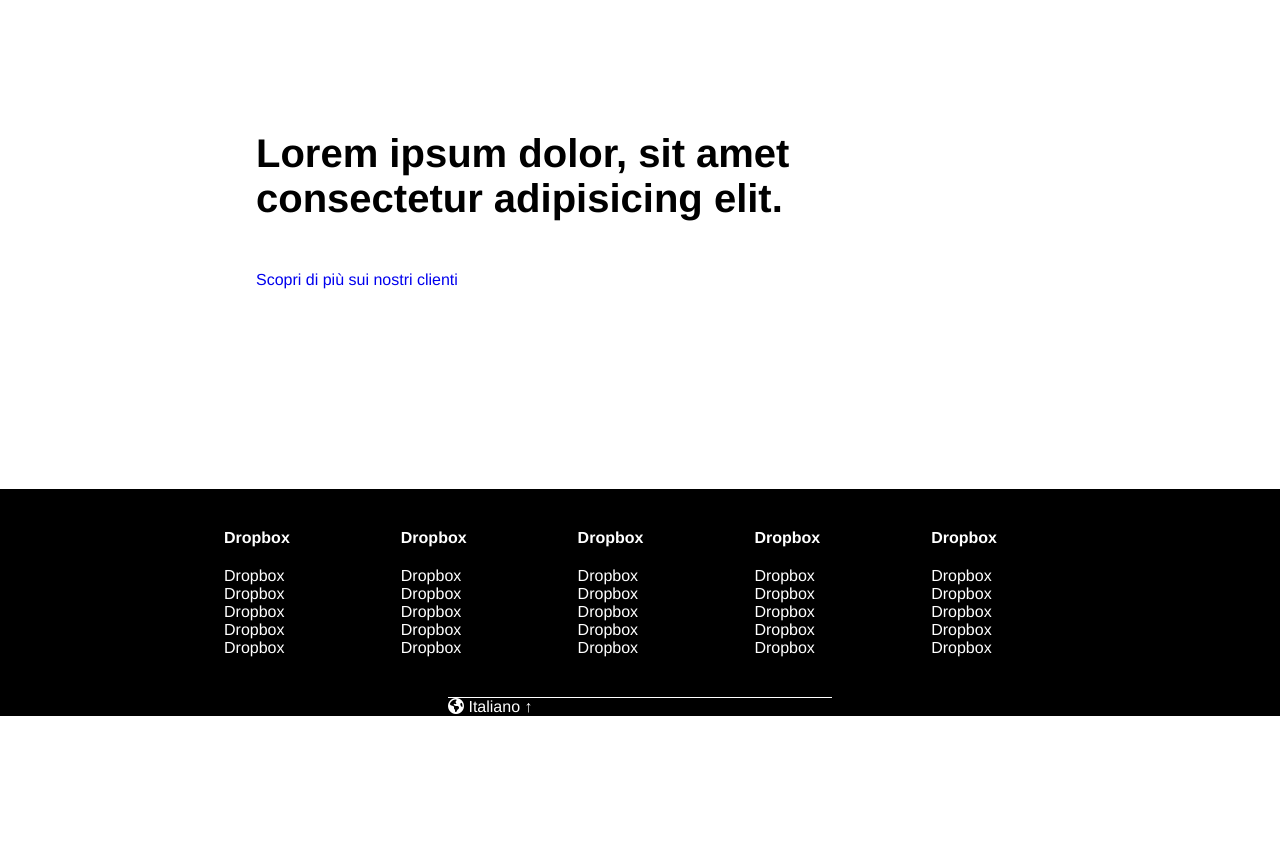
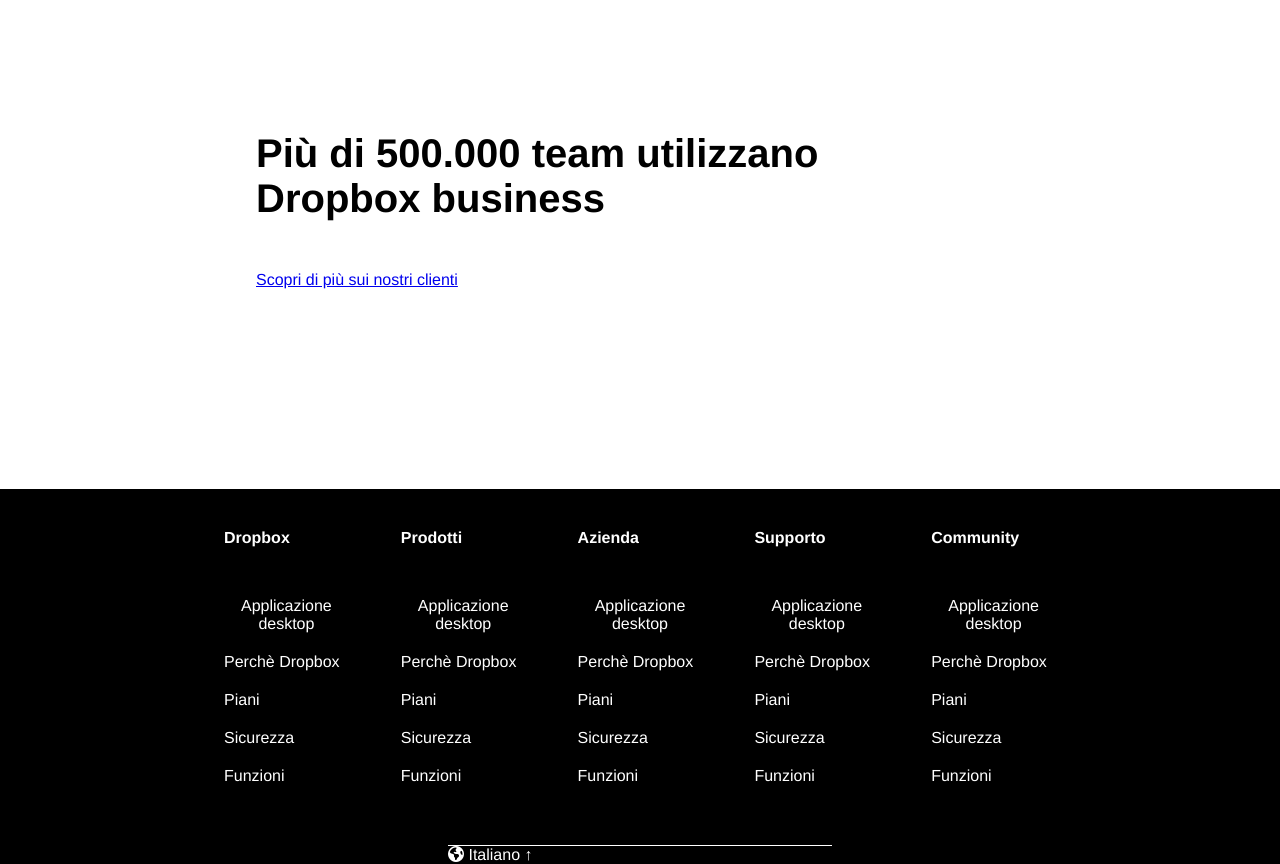
Before and after one commit to gabriele-ag/htmlcss-dropbox, a plain HTML site: page index.html in a window 1280 px wide. Shown: the part 4680-5544 px from the top of the page. Before the commit the page ends 5396 px from the top, so only its background shows below. Drawn offline with Linux system fonts and the light colour scheme.

Commit message:
feat: first part footer done

```diff
--- a/index.html
+++ b/index.html
@@ -210,8 +210,8 @@
 
         <section>
             <div class="classaction container2 mar-200y">
-                <h2 class="mar-bott">Lorem ipsum dolor, sit amet consectetur adipisicing elit.</h2>
-                <a href="Scopri di più sui nostri clienti">Scopri di più sui nostri clienti</a>
+                <h2 class="mar-bott">Più di 500.000 team utilizzano <br>Dropbox business</h2>
+                <a href="Scopri di più sui nostri clienti" class="underline">Scopri di più sui nostri clienti</a>
             </div>
         </section>
 
@@ -223,52 +223,52 @@
         <div class="footersite container1 flex pad-40y">
             <div class="footerlist">
                 <ul class="linklist">
-                    <li class="mar-bott2"><h4>Dropbox</h4></li>
-                    <li><a href="footerlink" class="link">Dropbox</a></li>
-                    <li><a href="footerlink" class="link">Dropbox</a></li>
-                    <li><a href="footerlink" class="link">Dropbox</a></li>
-                    <li><a href="footerlink" class="link">Dropbox</a></li>
-                    <li><a href="footerlink" class="link">Dropbox</a></li>
+                    <li class="mar-bott"><h4>Dropbox</h4></li>
+                    <li><a href="footerlink" class="link mar-bott2">Applicazione desktop</a></li>
+                    <li><a href="footerlink" class="link mar-bott2">Perchè Dropbox</a></li>
+                    <li><a href="footerlink" class="link mar-bott2">Piani</a></li>
+                    <li><a href="footerlink" class="link mar-bott2">Sicurezza</a></li>
+                    <li><a href="footerlink" class="link mar-bott2">Funzioni</a></li>
                 </ul>
             </div>
             <div class="footerlist">
                 <ul class="linklist">
-                    <li class="mar-bott2"><h4>Dropbox</h4></li>
-                    <li><a href="footerlink" class="link">Dropbox</a></li>
-                    <li><a href="footerlink" class="link">Dropbox</a></li>
-                    <li><a href="footerlink" class="link">Dropbox</a></li>
-                    <li><a href="footerlink" class="link">Dropbox</a></li>
-                    <li><a href="footerlink" class="link">Dropbox</a></li>
+                    <li class="mar-bott"><h4>Prodotti</h4></li>
+                    <li><a href="footerlink" class="link mar-bott2">Applicazione desktop</a></li>
+                    <li><a href="footerlink" class="link mar-bott2">Perchè Dropbox</a></li>
+                    <li><a href="footerlink" class="link mar-bott2">Piani</a></li>
+                    <li><a href="footerlink" class="link mar-bott2">Sicurezza</a></li>
+                    <li><a href="footerlink" class="link mar-bott2">Funzioni</a></li>
                 </ul>
             </div>
             <div class="footerlist">
                 <ul class="linklist">
-                    <li class="mar-bott2"><h4>Dropbox</h4></li>
-                    <li><a href="footerlink" class="link">Dropbox</a></li>
-                    <li><a href="footerlink" class="link">Dropbox</a></li>
-                    <li><a href="footerlink" class="link">Dropbox</a></li>
-                    <li><a href="footerlink" class="link">Dropbox</a></li>
-                    <li><a href="footerlink" class="link">Dropbox</a></li>
+                    <li class="mar-bott"><h4>Azienda</h4></li>
+                    <li><a href="footerlink" class="link mar-bott2">Applicazione desktop</a></li>
+                    <li><a href="footerlink" class="link mar-bott2">Perchè Dropbox</a></li>
+                    <li><a href="footerlink" class="link mar-bott2">Piani</a></li>
+                    <li><a href="footerlink" class="link mar-bott2">Sicurezza</a></li>
+                    <li><a href="footerlink" class="link mar-bott2">Funzioni</a></li>
                 </ul>
             </div>
             <div class="footerlist">
                 <ul class="linklist">
-                    <li class="mar-bott2"><h4>Dropbox</h4></li>
-                    <li><a href="footerlink" class="link">Dropbox</a></li>
-                    <li><a href="footerlink" class="link">Dropbox</a></li>
-                    <li><a href="footerlink" class="link">Dropbox</a></li>
-                    <li><a href="footerlink" class="link">Dropbox</a></li>
-                    <li><a href="footerlink" class="link">Dropbox</a></li>
+                    <li class="mar-bott"><h4>Supporto</h4></li>
+                    <li><a href="footerlink" class="link mar-bott2">Applicazione desktop</a></li>
+                    <li><a href="footerlink" class="link mar-bott2">Perchè Dropbox</a></li>
+                    <li><a href="footerlink" class="link mar-bott2">Piani</a></li>
+                    <li><a href="footerlink" class="link mar-bott2">Sicurezza</a></li>
+                    <li><a href="footerlink" class="link mar-bott2">Funzioni</a></li>
                 </ul>
             </div>
             <div class="footerlist">
                 <ul class="linklist">
-                    <li class="mar-bott2"><h4>Dropbox</h4></li>
-                    <li><a href="footerlink" class="link">Dropbox</a></li>
-                    <li><a href="footerlink" class="link">Dropbox</a></li>
-                    <li><a href="footerlink" class="link">Dropbox</a></li>
-                    <li><a href="footerlink" class="link">Dropbox</a></li>
-                    <li><a href="footerlink" class="link">Dropbox</a></li>
+                    <li class="mar-bott"><h4>Community</h4></li>
+                    <li><a href="footerlink" class="link mar-bott2">Applicazione desktop</a></li>
+                    <li><a href="footerlink" class="link mar-bott2">Perchè Dropbox</a></li>
+                    <li><a href="footerlink" class="link mar-bott2">Piani</a></li>
+                    <li><a href="footerlink" class="link mar-bott2">Sicurezza</a></li>
+                    <li><a href="footerlink" class="link mar-bott2">Funzioni</a></li>
                 </ul>
             </div>
         </div>
```
